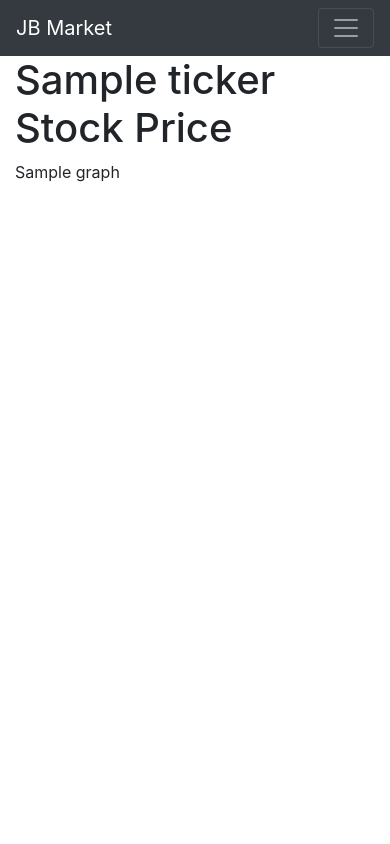
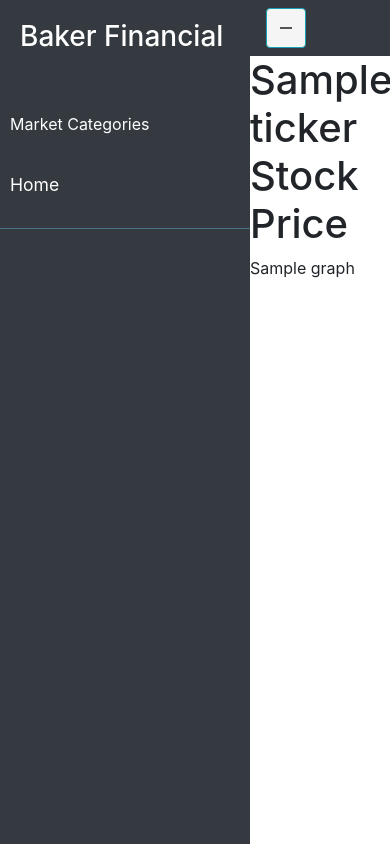
Before and after one commit to mankaransaggu/tradingwebportal, a Django app: template mysite/trading/templates/trading/chart.html in a window 390 px wide. Run offline with Django 3.2, Linux system fonts and the light colour scheme; the template is opened without the code that fills it: most values are stand-ins (such as "Sample title", 1, 10 or a date in 2020); some libraries are stand-ins or nearby versions.

Commit message:
Created dynamic side panel

```diff
--- /dev/null
+++ b/mysite/trading/static/trading/css/sidebar.css
@@ -0,0 +1,172 @@
+.wrapper {
+    display: flex;
+    width: 100%;
+    align-items: stretch;
+}
+
+
+#sidebar {
+    min-width: 250px;
+    max-width: 250px;
+    background: #343a40;
+    color: #fff;
+    transition: all 0.6s cubic-bezier(0.945, 0.020, 0.270, 0.665);
+    transform-origin: bottom left;
+}
+
+#sidebar.active {
+    margin-left: -250px;
+    transform: rotateY(100deg);
+}
+
+#sidebar .sidebar-header {
+    padding: 20px;
+    background: #343a40;
+}
+
+#sidebar ul.components {
+    padding: 20px 0;
+    border-bottom: 1px solid #47748b;
+}
+
+#sidebar ul p {
+    color: #fff;
+    padding: 10px;
+}
+
+#sidebar ul li a {
+    padding: 10px;
+    font-size: 1.1em;
+    display: block;
+}
+#sidebar ul li a:hover {
+    color: #7386D5;
+    background: #fff;
+}
+
+#sidebar ul li.active > a, a[aria-expanded="true"] {
+    color: #fff;
+    background: #343a40;
+}
+
+
+a[data-toggle="collapse"] {
+    position: relative;
+}
+
+.dropdown-toggle::after {
+    display: block;
+    position: absolute;
+    top: 50%;
+    right: 20px;
+    transform: translateY(-50%);
+}
+
+ul ul a {
+    font-size: 0.9em !important;
+    padding-left: 30px !important;
+    background: #343a40;
+}
+
+ul.CTAs {
+    padding: 20px;
+}
+
+ul.CTAs a {
+    text-align: center;
+    font-size: 0.9em !important;
+    display: block;
+    border-radius: 5px;
+    margin-bottom: 5px;
+}
+
+a.download {
+    background: #fff;
+    color: #7386D5;
+}
+
+a.article, a.article:hover {
+    background: #6d7fcc !important;
+    color: #fff !important;
+}
+
+
+
+/* ---------------------------------------------------
+    CONTENT STYLE
+----------------------------------------------------- */
+#content {
+    width: 100%;
+    padding: 0px;
+    min-height: 100vh;
+    transition: all 0.3s;
+}
+
+#sidebarCollapse {
+    width: 40px;
+    height: 40px;
+    background: #f5f5f5;
+    cursor: pointer;
+}
+
+#sidebarCollapse span {
+    width: 80%;
+    height: 2px;
+    margin: 0 auto;
+    display: block;
+    background: #555;
+    transition: all 0.8s cubic-bezier(0.810, -0.330, 0.345, 1.375);
+    transition-delay: 0.2s;
+}
+
+#sidebarCollapse span:first-of-type {
+    transform: rotate(45deg) translate(2px, 2px);
+}
+#sidebarCollapse span:nth-of-type(2) {
+    opacity: 0;
+}
+#sidebarCollapse span:last-of-type {
+    transform: rotate(-45deg) translate(1px, -1px);
+}
+
+
+#sidebarCollapse.active span {
+    transform: none;
+    opacity: 1;
+    margin: 5px auto;
+}
+
+
+/* ---------------------------------------------------
+    MEDIAQUERIES
+----------------------------------------------------- */
+@media (max-width: 768px) {
+    #sidebar {
+        margin-left: -250px;
+        transform: rotateY(90deg);
+    }
+    #sidebar.active {
+        margin-left: 0;
+        transform: none;
+    }
+    #sidebarCollapse span:first-of-type,
+    #sidebarCollapse span:nth-of-type(2),
+    #sidebarCollapse span:last-of-type {
+        transform: none;
+        opacity: 1;
+        margin: 5px auto;
+    }
+    #sidebarCollapse.active span {
+        margin: 0 auto;
+    }
+    #sidebarCollapse.active span:first-of-type {
+        transform: rotate(45deg) translate(2px, 2px);
+    }
+    #sidebarCollapse.active span:nth-of-type(2) {
+        opacity: 0;
+    }
+    #sidebarCollapse.active span:last-of-type {
+        transform: rotate(-45deg) translate(1px, -1px);
+    }
+
+}
--- /dev/null
+++ b/mysite/trading/static/trading/js/sidebar.js
@@ -0,0 +1,7 @@
+    $(document).ready(function () {
+
+        $('#sidebarCollapse').on('click', function () {
+            $('#sidebar').toggleClass('active');
+            $(this).toggleClass('active');
+        });
+    });
--- a/mysite/trading/templates/trading/includes/header.html
+++ b/mysite/trading/templates/trading/includes/header.html
@@ -3,22 +3,41 @@
 <head>
     <meta charset="UTF-8">
     <title>Market Trading</title>
+
+    {% load static %}
     <link rel="stylesheet" href="https://stackpath.bootstrapcdn.com/bootstrap/4.4.1/css/bootstrap.min.css" integrity="sha384-Vkoo8x4CGsO3+Hhxv8T/Q5PaXtkKtu6ug5TOeNV6gBiFeWPGFN9MuhOf23Q9Ifjh" crossorigin="anonymous">
+    <link rel="stylesheet" href="https://cdnjs.cloudflare.com/ajax/libs/malihu-custom-scrollbar-plugin/3.1.5/jquery.mCustomScrollbar.min.css">
+    <link rel="stylesheet" href="{% static '/trading/css/sidebar.css' %}">
+
 </head>
 <body>
 
-{% include "trading/includes/navbar.html" %}
+<div class="wrapper">
+    {% include "trading/includes/sidebar.html" %}
 
 
-<div class="container-fluid">
-    {% block content %}
+    <div id="content">
 
-    {% endblock %}
+        {% include "trading/includes/navbar.html"  %}
+
+        {% block content %}
+
+        {% endblock %}
+
+    </div>
 </div>
 
-<script src="https://code.jquery.com/jquery-3.4.1.slim.min.js" integrity="sha384-J6qa4849blE2+poT4WnyKhv5vZF5SrPo0iEjwBvKU7imGFAV0wwj1yYfoRSJoZ+n" crossorigin="anonymous"></script>
+
+<!-- jQuery CDN - Slim version (=without AJAX) -->
+<script src="https://code.jquery.com/jquery-3.3.1.slim.min.js" integrity="sha384-q8i/X+965DzO0rT7abK41JStQIAqVgRVzpbzo5smXKp4YfRvH+8abtTE1Pi6jizo" crossorigin="anonymous"></script>
+<!-- Popper.JS -->
+<script src="https://cdnjs.cloudflare.com/ajax/libs/popper.js/1.14.0/umd/popper.min.js" integrity="sha384-cs/chFZiN24E4KMATLdqdvsezGxaGsi4hLGOzlXwp5UZB1LY//20VyM2taTB4QvJ" crossorigin="anonymous"></script>
+<!-- Bootstrap JS -->
+<script src="https://stackpath.bootstrapcdn.com/bootstrap/4.1.0/js/bootstrap.min.js" integrity="sha384-uefMccjFJAIv6A+rW+L4AHf99KvxDjWSu1z9VI8SKNVmz4sk7buKt/6v9KI65qnm" crossorigin="anonymous"></script>
+<!-- jQuery Custom Scroller CDN -->
+<script src="https://cdnjs.cloudflare.com/ajax/libs/malihu-custom-scrollbar-plugin/3.1.5/jquery.mCustomScrollbar.concat.min.js"></script>
 <script src="https://cdn.jsdelivr.net/npm/popper.js@1.16.0/dist/umd/popper.min.js" integrity="sha384-Q6E9RHvbIyZFJoft+2mJbHaEWldlvI9IOYy5n3zV9zzTtmI3UksdQRVvoxMfooAo" crossorigin="anonymous"></script>
-<script src="https://stackpath.bootstrapcdn.com/bootstrap/4.4.1/js/bootstrap.min.js" integrity="sha384-wfSDF2E50Y2D1uUdj0O3uMBJnjuUD4Ih7YwaYd1iqfktj0Uod8GCExl3Og8ifwB6" crossorigin="anonymous"></script>
+<script src="{% static 'trading/js/sidebar.js' %}"></script>
 
 </body>
 </html>
--- a/mysite/trading/templates/trading/includes/navbar.html
+++ b/mysite/trading/templates/trading/includes/navbar.html
@@ -1,10 +1,13 @@
 <nav class="navbar navbar-expand-lg navbar-dark bg-dark">
-    <a class="navbar-brand" href="/">JB Market</a>
-    <button class="navbar-toggler" type="button" data-toggle="collapse" data-target="#navbarSupportedContent" aria-controls="navbarSupportedContent" aria-expanded="false" aria-label="Toggle navigation">
-    <span class="navbar-toggler-icon"></span>
+    <div class="container-fluid">
+
+        <button type="button" id="sidebarCollapse" class="btn btn-info">
+            <i class="fas fa-align-left"></i>
+            <span></span>
         </button>
 
         <div class="collapse navbar-collapse" id="navbarSupportedContent">
+
             <ul class="navbar-nav mr-auto">
                 <li class="nav-item">
                     <a class="nav-link" href="/">Home <span class="sr-only">Home</span></a>
@@ -14,9 +17,9 @@
                 </li>
             </ul>
             <form class="form-inline my-2 my-lg-0" action="{% url 'market_search' %}" method="get">
-      <input class="form-control mr-sm-2"  name="ticker" class="" type="search" placeholder="Search Markets" aria-label="Search">
-      <button class="btn btn-outline-success my-2 my-sm-0" type="submit">Search Markets</button>
+                <input class="form-control mr-sm-2"  name="ticker" class="" type="search" placeholder="Ticker/Symbol" aria-label="Search">
+                <button class="btn btn-outline-primary" type="submit">Search Markets</button>
             </form>
         </div>
-
+    </div>
 </nav>
--- /dev/null
+++ b/mysite/trading/templates/trading/includes/sidebar.html
@@ -0,0 +1,25 @@
+<nav id="sidebar" class="active">
+
+        <div class="sidebar-header">
+            <h3>Baker Financial</h3>
+        </div>
+
+        <ul class="list-unstyled components">
+            <p>Market Categories</p>
+            <li class="active">
+                <a href="#homeSubmenu" data-toggle="collapse" aria-expanded="true">Home</a>
+                <ul class="collapse list-unstyled" id="homeSubmenu">
+                    <li>
+                        <a href="#">Home 1</a>
+                    </li>
+                    <li>
+                        <a href="#">Home 2</a>
+                    </li>
+                    <li>
+                        <a href="#">Home 3</a>
+                    </li>
+                </ul>
+            </li>
+
+        </ul>
+    </nav>
```
Also changed, not shown: mysite/trading/views.py (+5 -7 lines). Lines whose indentation alone changed are shown as unchanged.
